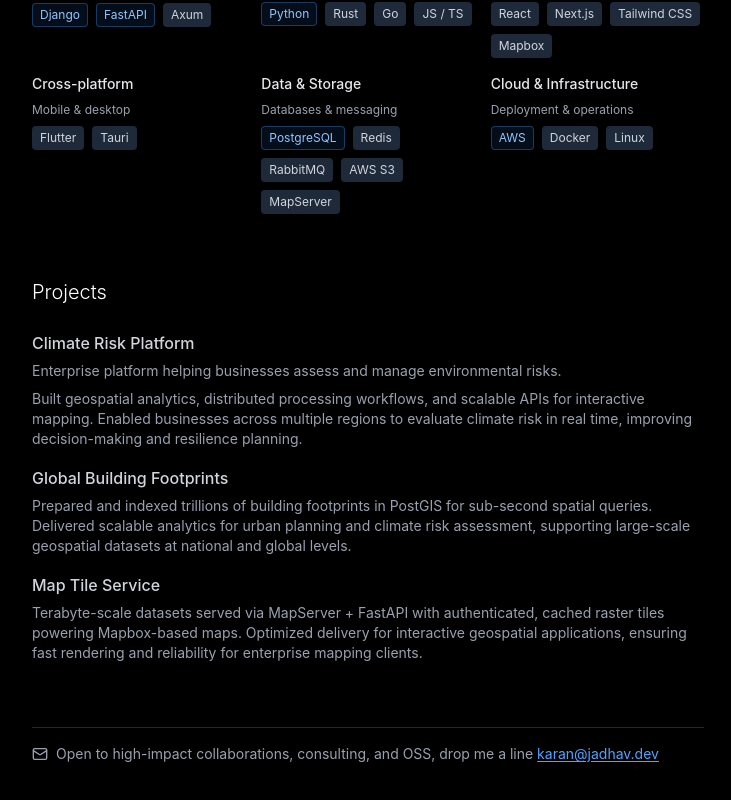
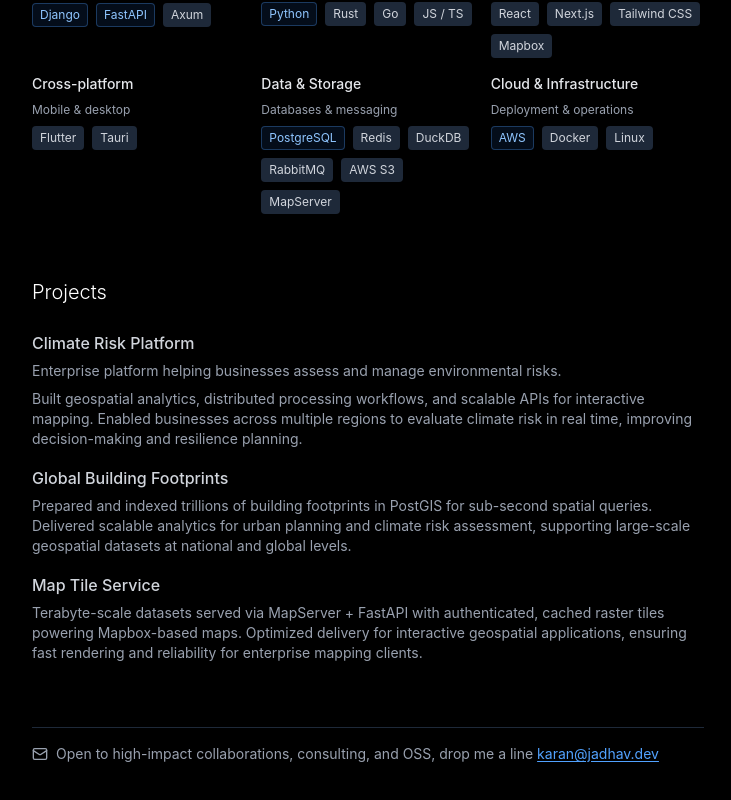
Before and after one commit to karan-jadhav/jadhav.dev, a Next.js app: page / in a window 1280 px wide. Shown: the part 1160-1960 px from the top of the page, without its empty margins (272-1003 px from the left). Built offline with nearby package versions, Linux system fonts and the light colour scheme.

Commit message:
feat: add DuckDB to skills section

```diff
--- a/src/app/page.tsx
+++ b/src/app/page.tsx
@@ -234,6 +234,9 @@
                   Redis
                 </span>
                 <span className="px-2 py-1 text-xs bg-gray-800 text-gray-300 rounded">
+                  DuckDB
+                </span>
+                <span className="px-2 py-1 text-xs bg-gray-800 text-gray-300 rounded">
                   RabbitMQ
                 </span>
                 <span className="px-2 py-1 text-xs bg-gray-800 text-gray-300 rounded">
```
